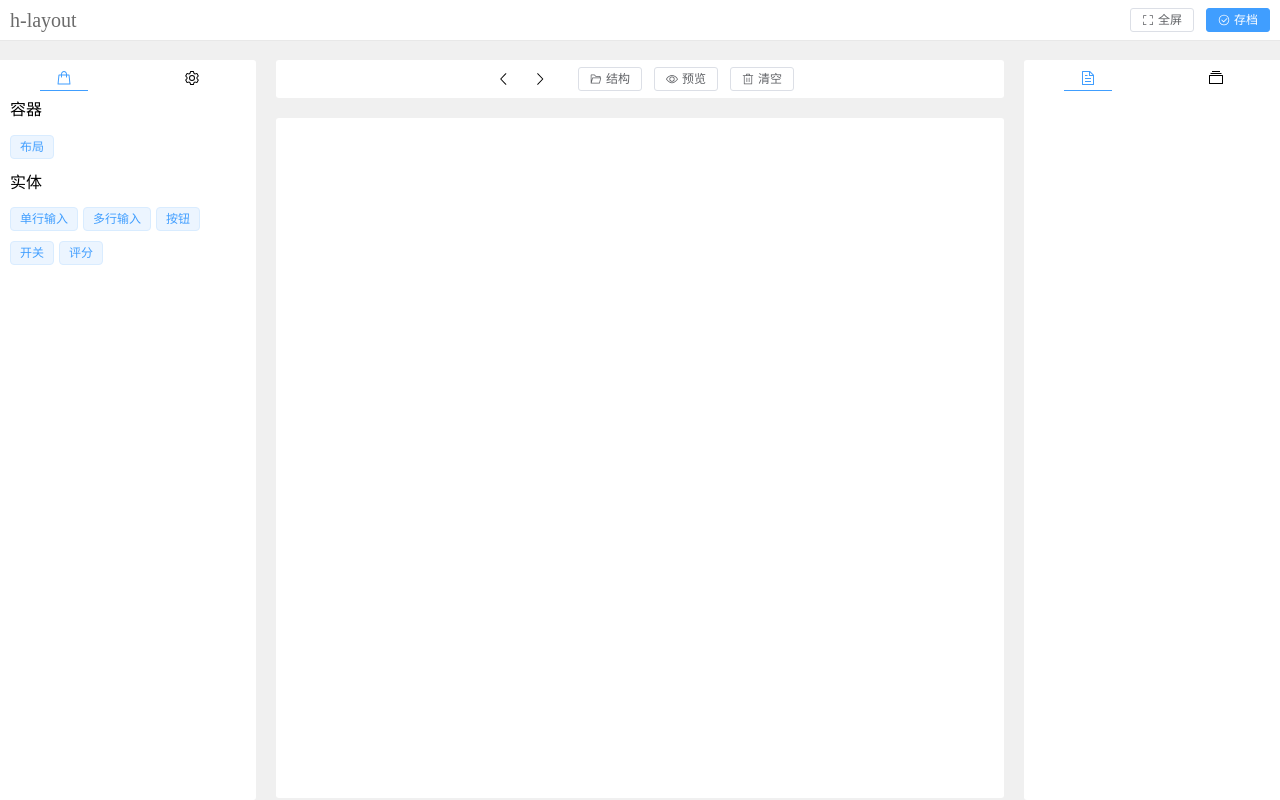
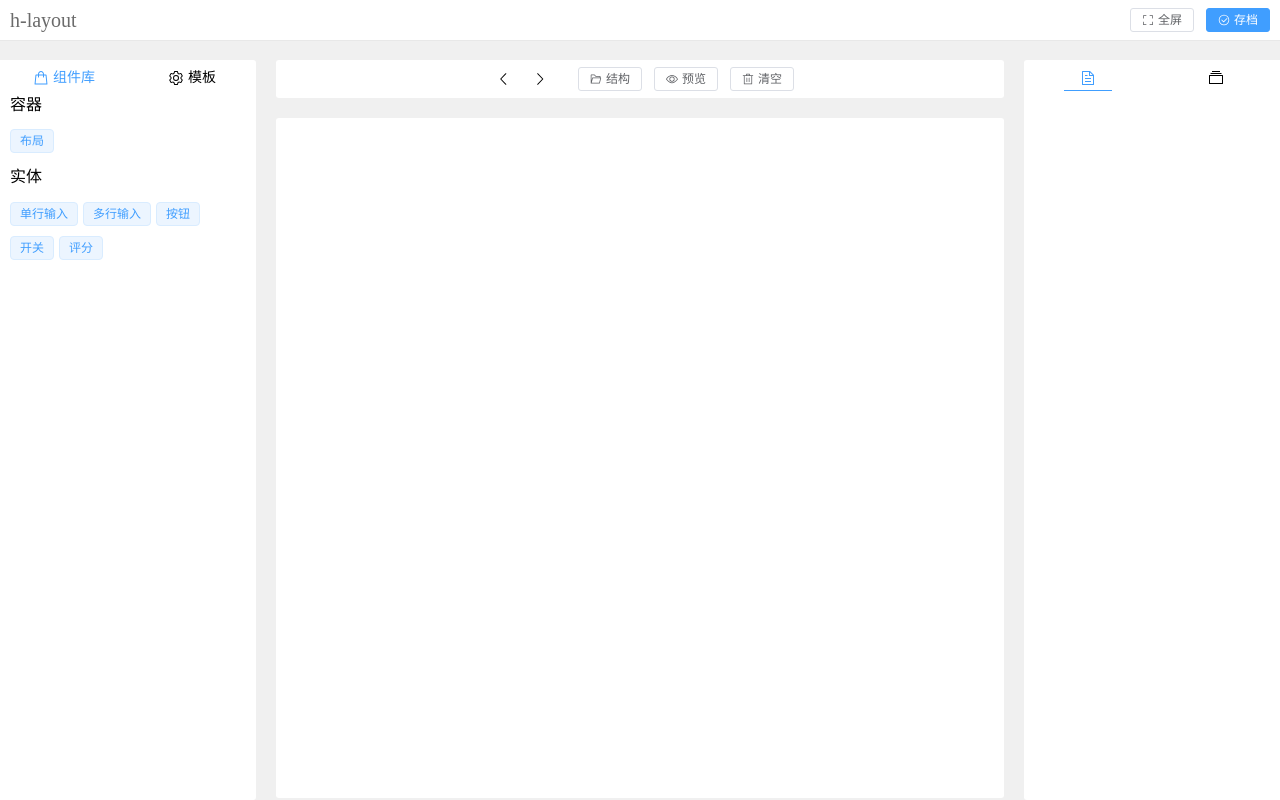
Before and after one commit to illusionnnn/h-layout, a Vue app: page / in a window 1280 px wide. Built offline with nearby package versions, Linux system fonts and the light colour scheme.

Commit message:
[styles]: left side

```diff
--- a/src/views/l-aside/HLaside.vue
+++ b/src/views/l-aside/HLaside.vue
@@ -3,7 +3,7 @@
  * @Author: Hedgehog96
  * @Date: 2022-05-09 14:22:35
  * @LastEditors: Hedgehog96
- * @LastEditTime: 2022-06-09 15:08:50
+ * @LastEditTime: 2022-06-14 15:05:51
 -->
 <template>
   <div class="h-aside-l">
@@ -14,6 +14,7 @@
         @click="handleTabClick('c')"
       >
         <el-icon :color="currentCompsTabColor"><goods /></el-icon>
+        <span>组件库</span>
       </div>
       <div
         class="h-aside-tab h-aside-tabs-setting"
@@ -21,6 +22,7 @@
         @click="handleTabClick('s')"
       >
         <el-icon :color="currentSettingTabColor"><setting /></el-icon>
+        <span>模板</span>
       </div>
     </div>
     <div class="h-aside-container">
@@ -76,12 +78,22 @@ const handleTabClick = (tabName: string) => {
 
     .h-aside-tab {
       flex: 1;
-      margin: 10px 40px;
-      text-align: center;
+      margin: 10px 16px;
+      display: flex;
+      align-items: center;
+      justify-content: center;
       cursor: pointer;
 
       &.activating {
-        border-bottom: 1.5px solid $base-color;
+        color: $base-color;
+      }
+
+      i {
+        margin-right: 4px;
+      }
+
+      span {
+        font-size: 14px;
       }
     }
   }
```
Also changed, not shown: src/config/component.ts (+10 -2 lines).
